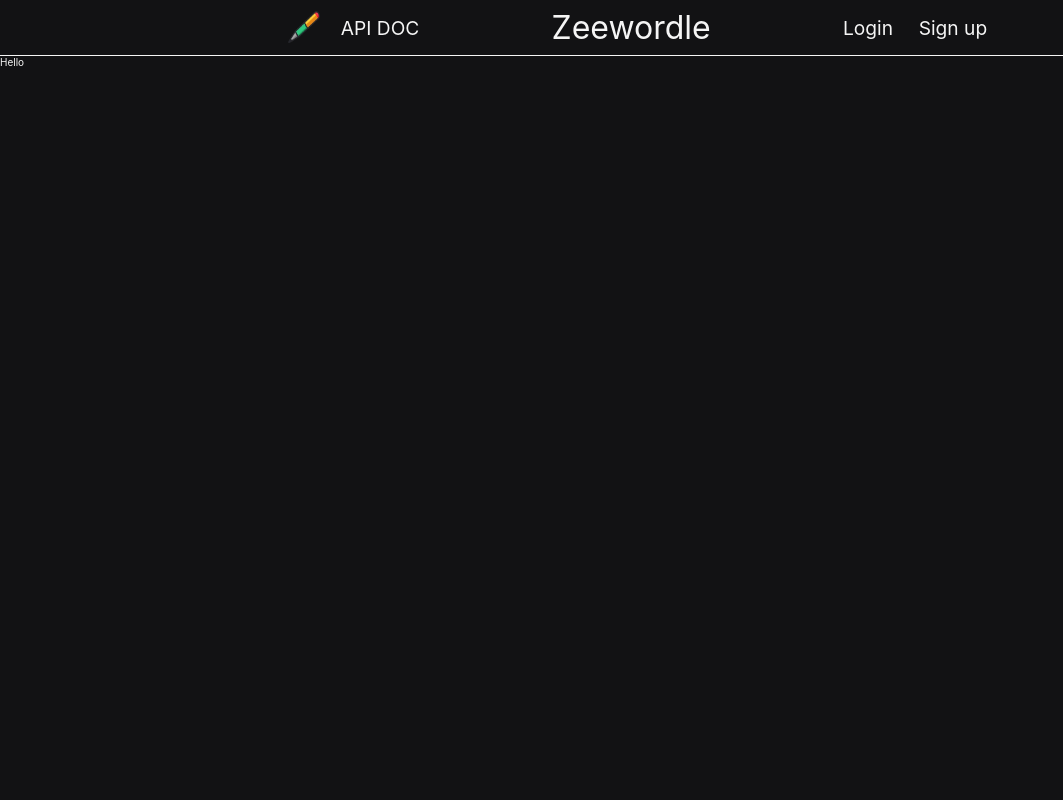
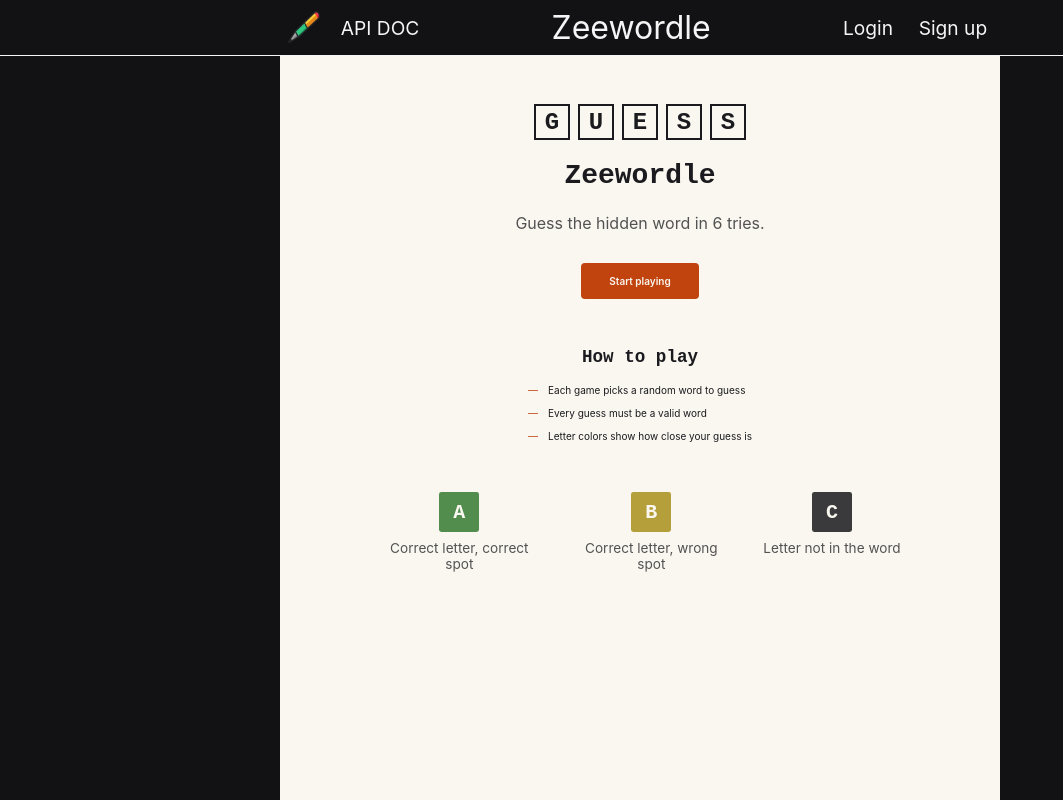
Before and after one commit to Zeeward41/Zeewordle, a React (Vite) app in the folder apps/frontend/: page / in a window 1280 px wide. Shown: the whole page, without its empty margins (0-1063 px from the left). Built offline with nearby package versions, Linux system fonts and the light colour scheme; no server answers.

Commit message:
Add route and CSS styling for home page

```diff
--- /dev/null
+++ b/apps/frontend/src/pages/Home/Home.css
@@ -0,0 +1,177 @@
+.home-page {
+    --color-paper: #faf7f0;
+    --color-ink: #1b1b1f;
+
+    background-color: var(--color-paper);
+    color: var(--color-ink);
+    display: flex;
+    flex-direction: column;
+    align-items: center;
+    gap: 4rem;
+    padding: 4rem 1.5rem 6rem;
+    max-width: 720px;
+    margin: 0 auto;
+    height: 100%;
+    overflow: scroll;
+}
+
+/* Hero */
+.home-page__hero {
+    display: flex;
+    flex-direction: column;
+    align-items: center;
+    gap: 1.25rem;
+    text-align: center;
+}
+
+.home-page__hero-word {
+    display: flex;
+    gap: 0.5rem;
+}
+
+.home-page__hero-letter {
+    font-family: 'JetBrains Mono', monospace;
+    font-size: 2rem;
+    font-weight: 700;
+    width: 3rem;
+    height: 3rem;
+    display: flex;
+    align-items: center;
+    justify-content: center;
+    border: 2px solid var(--color-ink);
+}
+
+.home-page__hero-letter:hover {
+    background-color: var(--color-ink);
+    color: var(--color-paper);
+}
+
+.home-page__title {
+    font-family: 'JetBrains Mono', monospace;
+    font-size: 1.75rem;
+    font-weight: 700;
+    margin: 0;
+}
+
+.home-page__subtitle {
+    font-size: 1rem;
+    line-height: 1.5;
+    opacity: 0.75;
+    max-width: 40ch;
+}
+
+.home-page__cta {
+    display: inline-block;
+    margin-top: 0.5rem;
+    padding: 0.75rem 1.75rem;
+    background-color: #c1440e;
+    color: var(--color-paper);
+    font-weight: 600;
+    text-decoration: none;
+    border-radius: 0.25rem;
+    transition: transform 0.15s ease;
+}
+
+.home-page__cta:hover {
+    transform: translateY(-2px);
+}
+
+/* Rules */
+.home-page__rules {
+    width: 100%;
+    text-align: left;
+    display: flex;
+    flex-direction: column;
+    align-items: center;
+}
+
+.home-page__rules-title {
+    font-family: 'JetBrains Mono', monospace;
+    font-size: 1.1rem;
+    margin-bottom: 1rem;
+}
+
+.home-page__rules-list {
+    list-style: none;
+    margin: 0;
+    padding: 0;
+    display: flex;
+    flex-direction: column;
+    gap: 0.5rem;
+}
+
+.home-page__rules-item {
+    position: relative;
+    padding-left: 1.25rem;
+    line-height: 1.5;
+}
+
+.home-page__rules-item::before {
+    content: '—';
+    position: absolute;
+    left: 0;
+    color: #c1440e;
+}
+
+/* Legend */
+.home-page__legend {
+    display: flex;
+    gap: 2rem;
+    flex-wrap: wrap;
+    justify-content: center;
+}
+
+.home-page__legend-item {
+    display: flex;
+    flex-direction: column;
+    align-items: center;
+    gap: 0.5rem;
+    max-width: 10rem;
+    text-align: center;
+}
+
+.home-page__legend-label {
+    font-size: 0.85rem;
+    opacity: 0.75;
+    margin: 0;
+}
+
+/* Shared tile styles (used by legend + game) */
+.tile {
+    font-family: 'JetBrains Mono', monospace;
+    font-weight: 700;
+    font-size: 1.25rem;
+    width: 2.5rem;
+    height: 2.5rem;
+    display: flex;
+    align-items: center;
+    justify-content: center;
+    color: var(--color-paper);
+    border-radius: 0.15rem;
+}
+
+.tile--correct {
+    background-color: #538d4e;
+}
+
+.tile--present {
+    background-color: #b59f3b;
+}
+
+.tile--absent {
+    background-color: #3a3a3c;
+}
+
+/* Responsive */
+@media (width >= 480px) {
+    .home-page {
+        padding: 3rem 1rem 4rem;
+        gap: 3rem;
+    }
+
+    .home-page__hero-letter {
+        width: 2.25rem;
+        height: 2.25rem;
+        font-size: 1.5rem;
+    }
+}
--- /dev/null
+++ b/apps/frontend/src/pages/Home/Home.tsx
@@ -0,0 +1,63 @@
+import './Home.css';
+import { Link } from '@tanstack/react-router';
+
+export const Home = () => {
+    const heroLetters = ['G', 'U', 'E', 'S', 'S'];
+
+    return (
+        <div className="home-page">
+            <section className="home-page__hero">
+                <div className="home-page__hero-word" aria-hidden="true">
+                    {heroLetters.map((letter, index) => (
+                        <span key={index} className="home-page__hero-letter">
+                            {letter}
+                        </span>
+                    ))}
+                </div>
+                <h1 className="home-page__title">Zeewordle</h1>
+                <p className="home-page__subtitle">
+                    Guess the hidden word in 6 tries.
+                </p>
+                <Link to="/auth/register" className="home-page__cta">
+                    Start playing
+                </Link>
+            </section>
+
+            <section className="home-page__rules">
+                <h2 className="home-page__rules-title">How to play</h2>
+                <ul className="home-page__rules-list">
+                    <li className="home-page__rules-item">
+                        Each game picks a random word to guess
+                    </li>
+                    <li className="home-page__rules-item">
+                        Every guess must be a valid word
+                    </li>
+                    <li className="home-page__rules-item">
+                        Letter colors show how close your guess is
+                    </li>
+                </ul>
+            </section>
+
+            <section className="home-page__legend">
+                <div className="home-page__legend-item">
+                    <span className="tile tile--correct">A</span>
+                    <p className="home-page__legend-label">
+                        Correct letter, correct spot
+                    </p>
+                </div>
+                <div className="home-page__legend-item">
+                    <span className="tile tile--present">B</span>
+                    <p className="home-page__legend-label">
+                        Correct letter, wrong spot
+                    </p>
+                </div>
+                <div className="home-page__legend-item">
+                    <span className="tile tile--absent">C</span>
+                    <p className="home-page__legend-label">
+                        Letter not in the word
+                    </p>
+                </div>
+            </section>
+        </div>
+    );
+};
--- a/apps/frontend/src/routes/index.tsx
+++ b/apps/frontend/src/routes/index.tsx
@@ -1,11 +1,12 @@
 import { createFileRoute } from '@tanstack/react-router';
 import './index.css';
+import { Home } from '../pages/Home/Home';
 
 export const Route = createFileRoute('/')({
     component: () => {
         return (
             <>
-                <p>Hello</p>
+                <Home />
             </>
         );
     },
```
Also changed, not shown: 1 other file (tests, documents, lock files or other folders).
